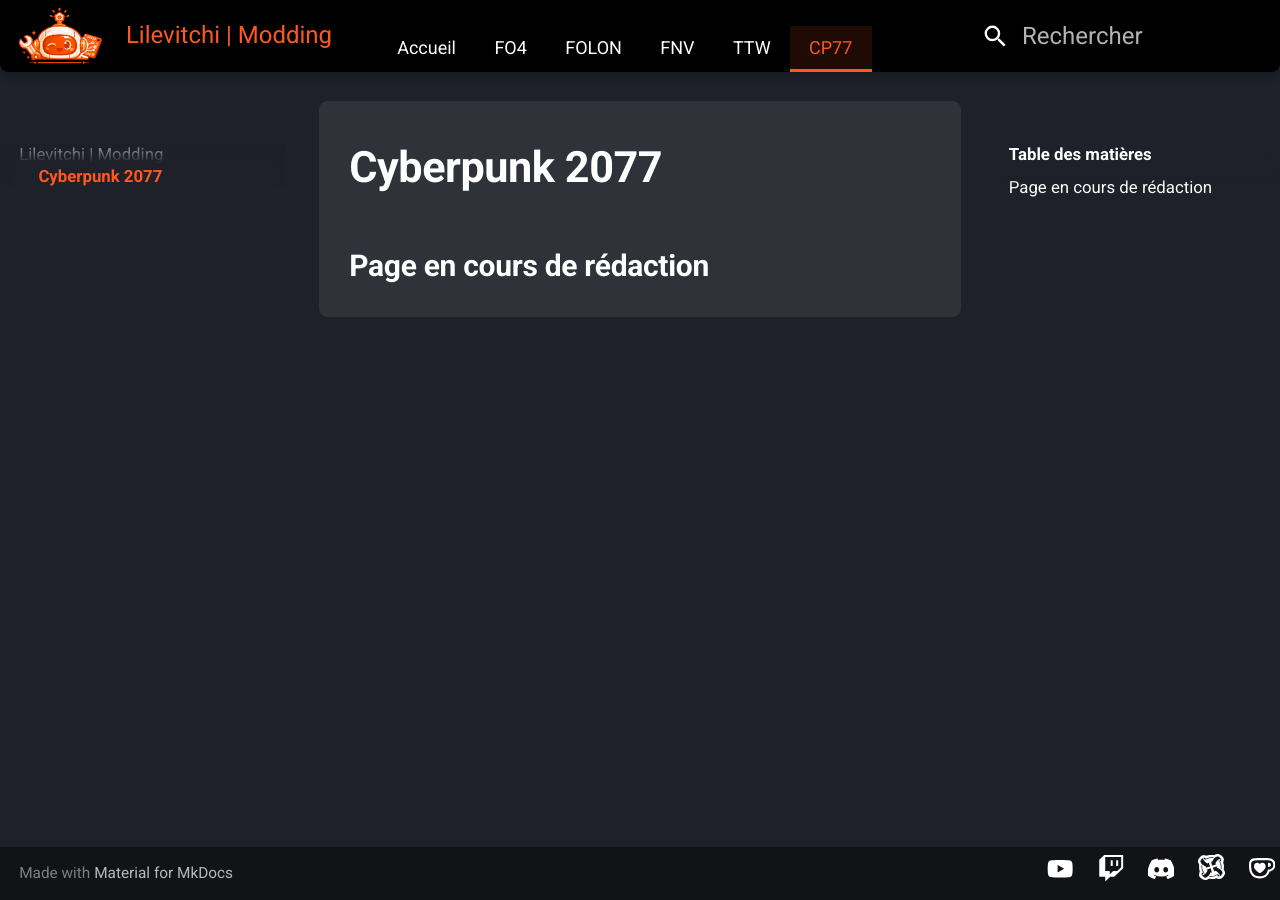
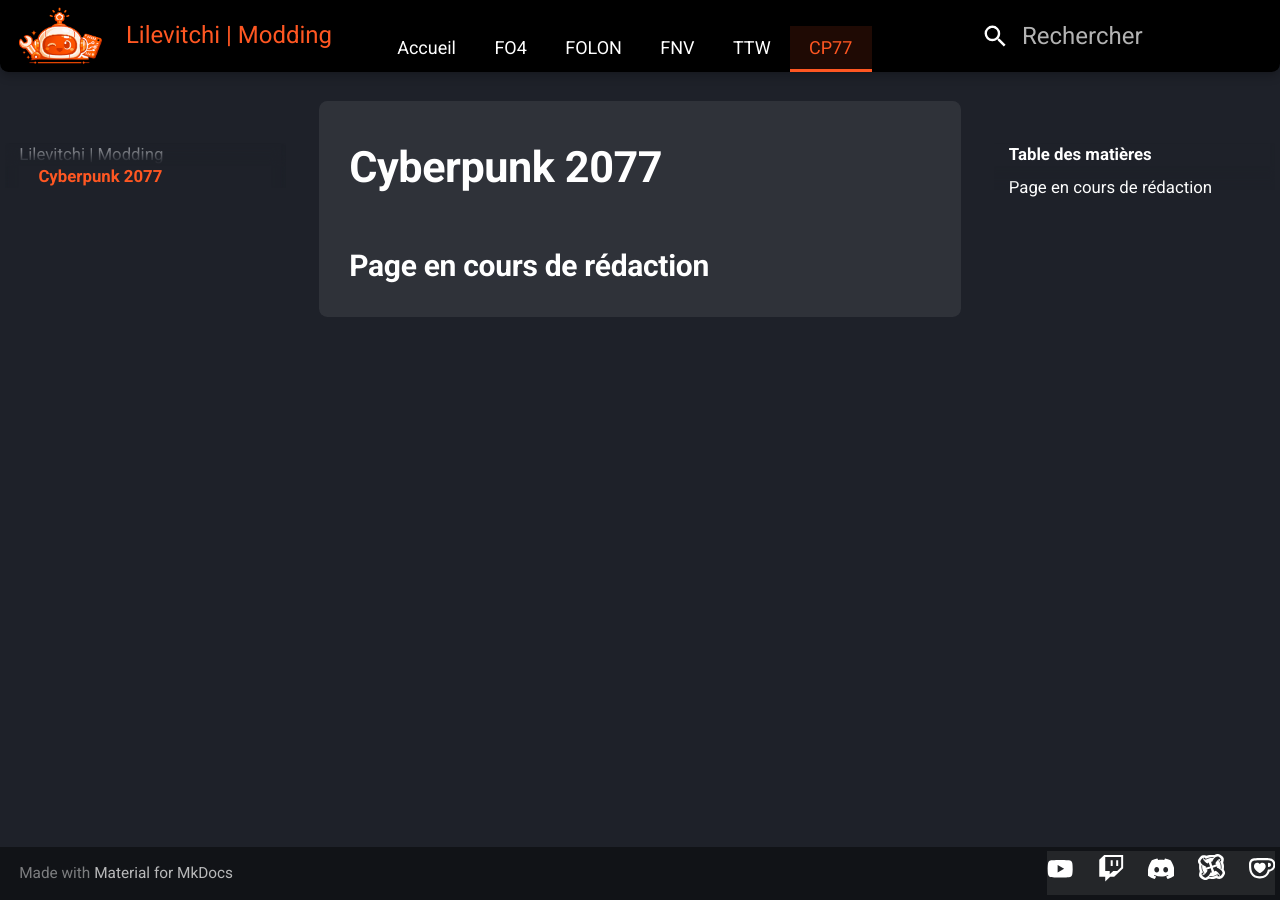
Before and after one commit to Lilevitchi/lilevitchi.github.io, an MkDocs documentation site: the page built from docs/cyberpunk/index.md, in a window 1280 px wide. Built offline with MkDocs 1.6.1 and Material for MkDocs 9.7.7, drawn with Linux system fonts in a browser that asks for light colours.

Commit message:
Update extra.css

```diff
--- a/docs/stylesheets/extra.css
+++ b/docs/stylesheets/extra.css
@@ -684,12 +684,13 @@
 /* Conteneur des icônes sociales */
 [data-md-color-scheme] .md-footer-social {
     display: flex;
-    justify-content: flex-end;
+   /*  justify-content: flex-end;*/
     gap: 1rem;
-    margin-left: auto;
+   /* margin-left: auto;*/
    /* padding-top: 8px;*/
 
      align-items: center;
+     background-color: var(--tab-bg-hover);
 }
 
 /* Lien individuel */
```
